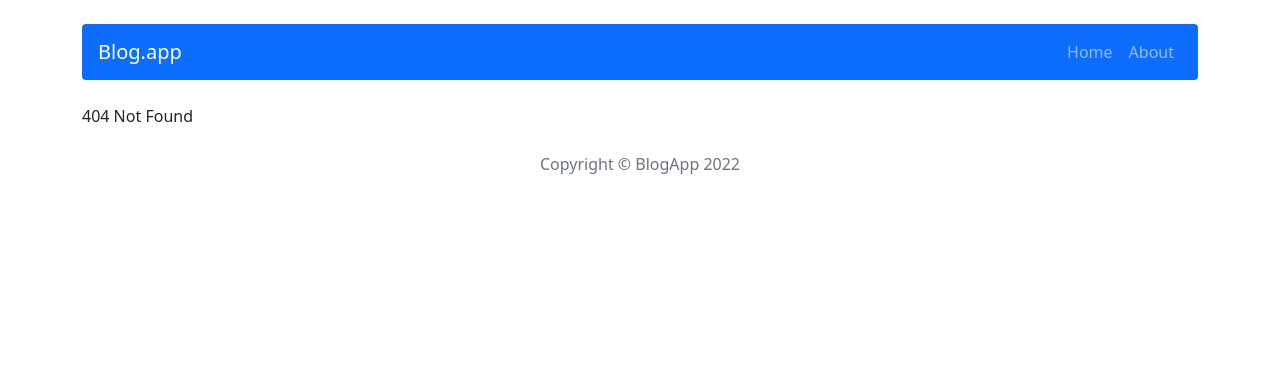
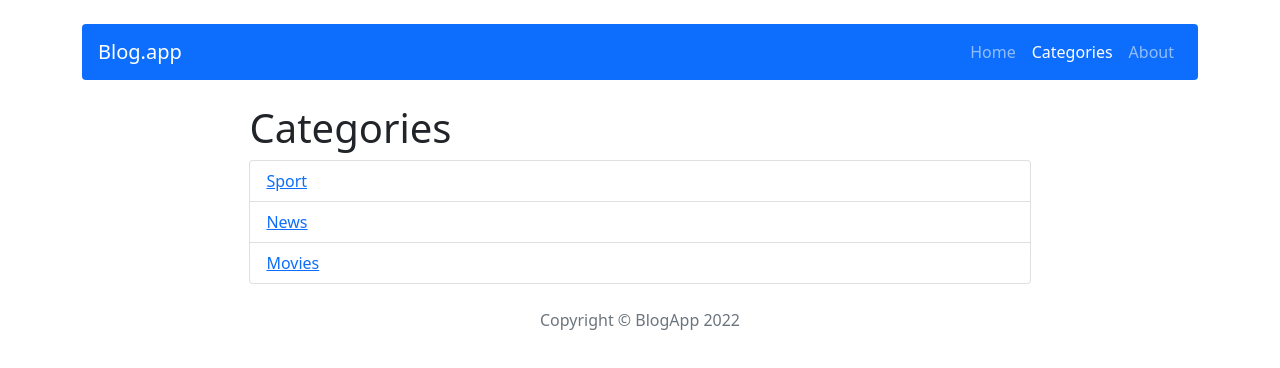
Before and after one commit to ElizaHynek/react-blog, a React (Create React App) app: page /categories in a window 1280 px wide. Before the commit this address had no page. Shown: the top 368 px of the page. Built offline with nearby package versions, Linux system fonts and the light colour scheme.

Commit message:
add categories page (filtering in progress)

```diff
--- a/src/App.js
+++ b/src/App.js
@@ -8,6 +8,8 @@ import NotFound from './components/pages/NotFound';
 import Header from './components/views/Header';
 import Footer from './components/views/Footer';
 import { Container } from 'react-bootstrap';
+import Categories from './components/pages/Categories';
+import SingleCategory from './components/pages/SingleCategory'
 
 const App = () => {
   return (
@@ -16,10 +18,12 @@ const App = () => {
         <Header />
         <Routes>
           <Route path="/" element={<Home />} />
+          <Route path="/categories" element={<Categories />} />
           <Route path="/about" element={<About />} />
           <Route path="/post/:id" element={<SinglePost />} />
           <Route path="/post/add" element={<AddPost />} />
           <Route path="/post/edit/:id" element={<EditPost />} />
+          <Route path="/post/categories/:id" element={<SingleCategory />} />
           <Route path="*" element={<NotFound />} />
         </Routes>
         <Footer />
--- a/src/components/features/Post.js
+++ b/src/components/features/Post.js
@@ -1,12 +1,9 @@
 import { Card, Button, Col } from "react-bootstrap";
 import { Link } from "react-router-dom";
 import { dateToStr } from "../../utils/dateToStr";
-import { getAllCategories } from "../../redux/categoriesRedux";
-import { useSelector } from "react-redux";
+
 
 const Post = props => {
-
-  //const categories = useSelector(getAllCategories);
 
   return (
     <Col className="py-4 col-4 col-md-4">
--- a/src/components/features/PostForm.js
+++ b/src/components/features/PostForm.js
@@ -5,6 +5,8 @@ import 'react-quill/dist/quill.snow.css';
 import DatePicker from "react-datepicker";
 import "react-datepicker/dist/react-datepicker.css";
 import { useForm } from "react-hook-form";
+import { getAllCategories } from "../../redux/categoriesRedux";
+import { useSelector } from "react-redux";
 
 const PostForm = ({ action, actionText, ...props }) => {
 
@@ -19,13 +21,14 @@ const PostForm = ({ action, actionText, ...props }) => {
   const [contentError, setContentError] = useState(false);
 
   const [category, setCategory] = useState(props.category || '');
+  const categories = useSelector(getAllCategories);
 
 
   const handleSubmit = () => {
     setContentError(!content)
     setDateError(!publishedDate)
     if(content && publishedDate) {
-      action({ title, author, publishedDate, shortDescription, content });
+      action({ title, author, publishedDate, shortDescription, content, category });
    }
   };
 
@@ -49,11 +52,11 @@ const PostForm = ({ action, actionText, ...props }) => {
         </Form.Group>
         <Form.Group className="mb-4">
           <Form.Label>Category</Form.Label>
-          <Form.Select aria-label="Default select example" value={category} onChange={e => setCategory(e.target.value)} >
-            <option></option>
-            <option value="sport">Sport</option>
-            <option value="news">News</option>
-            <option value="movies">Movies</option>
+          <Form.Select aria-label="Default select example" onChange={e => setCategory(e.target.value)} >
+            <option>Select category...</option>
+            <option value={categories[0]}>{categories[0]}</option>
+            <option value={categories[1]}>{categories[1]}</option>
+            <option value={categories[1]}>{categories[2]}</option>
           </Form.Select>
         </Form.Group>
         <Form.Group className="mb-4">
--- /dev/null
+++ b/src/components/pages/Categories.js
@@ -0,0 +1,24 @@
+import { ListGroup } from "react-bootstrap";
+import { useSelector } from "react-redux";
+import { getAllCategories } from "../../redux/categoriesRedux";
+import { Link } from "react-router-dom";
+import { strToLowerCase } from "../../utils/strToLowerCase";
+
+const Categories = props => {
+
+	const categories = useSelector(getAllCategories);
+
+
+	return (
+		<div style={{ width: '70%' }} className="m-auto">
+			<h1>Categories</h1>
+			<ListGroup>
+				<ListGroup.Item><Link key={props.id} to={"/categories/" + strToLowerCase(categories[0])}>{categories[0]}</Link></ListGroup.Item>
+				<ListGroup.Item><Link to={"/categories/" + strToLowerCase(categories[1])}>{categories[1]}</Link></ListGroup.Item>
+				<ListGroup.Item><Link to={"/categories/" + strToLowerCase(categories[2])}>{categories[2]}</Link></ListGroup.Item>
+			</ListGroup>
+		</div>
+	);
+};
+
+export default Categories;
--- /dev/null
+++ b/src/components/pages/SingleCategory.js
@@ -0,0 +1,21 @@
+import { useParams } from "react-router-dom";
+import { useSelector } from "react-redux";
+import { getFilteredCategories, getAllCategories } from "../../redux/categoriesRedux";
+import Posts from "../features/Posts";
+
+const SingleCategory = () => {
+
+  const { id } = useParams();
+  const categoriesData = useSelector(state => getFilteredCategories(state, id));
+
+	const categories = useSelector(getAllCategories);
+
+	return (
+		<div>
+			<h1>Category: {categoriesData.id}</h1>
+			<Posts />
+		</div>
+	);
+};
+
+export default SingleCategory;
--- a/src/components/pages/SinglePost.js
+++ b/src/components/pages/SinglePost.js
@@ -37,9 +37,9 @@ const SinglePost = props => {
           </div>
         </div>
         <p/><b>Author: </b>{postData.author}
-        <br/><b>Published: </b>{postData.publishedDate}
-        <br/><b>Category: </b>{props.category}
-        <p/>{dateToStr(postData.shortDescription)}
+        <br/><b>Published: </b>{dateToStr(postData.publishedDate)}
+        <br/><b>Category: </b>{postData.category}
+        <p/>{postData.shortDescription}
         <p dangerouslySetInnerHTML={{ __html: postData.content }} />
 
         <Modal show={show} onHide={handleClose}>
--- a/src/components/views/NavBar.js
+++ b/src/components/views/NavBar.js
@@ -8,6 +8,7 @@ const NavBar = () => {
           <Navbar.Brand>Blog.app</Navbar.Brand>
           <Nav>
             <Nav.Link as={NavLink} to="/">Home</Nav.Link>
+            <Nav.Link as={NavLink} to="/categories">Categories</Nav.Link>
             <Nav.Link as={NavLink} to="/about">About</Nav.Link>
           </Nav>
         </Navbar>
--- a/src/redux/categoriesRedux.js
+++ b/src/redux/categoriesRedux.js
@@ -1,5 +1,6 @@
 //selectors
 export const getAllCategories = ({ categories }) => categories;
+export const getFilteredCategories = ({ posts }, id) => posts.filter((post) => post.category === id);
 
 // actions
 const createActionName = actionName => `app/posts/${actionName}`;
--- /dev/null
+++ b/src/utils/strToLowerCase.js
@@ -0,0 +1,3 @@
+export const strToLowerCase = (a) => {
+    return a.toLowerCase();
+};
```
